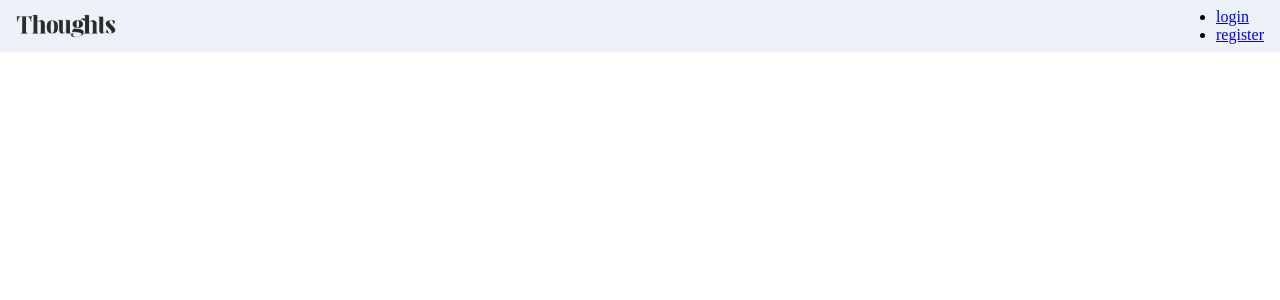
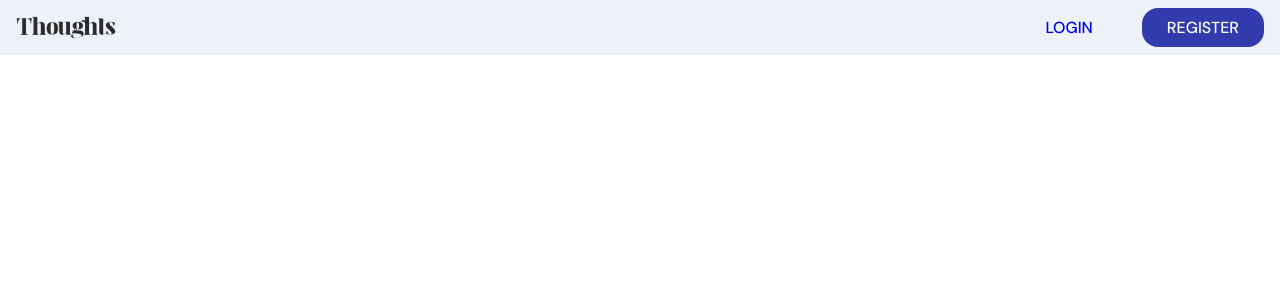
Before and after one commit to 0plaze0/Thoughts, a React (Vite) app in the folder client/: page / in a window 1280 px wide. Shown: the top 300 px of the page. Built offline with nearby package versions, Linux system fonts and the light colour scheme.

Commit message:
feat: navbar component

```diff
--- a/client/src/components/Navbar/Navbar.scss
+++ b/client/src/components/Navbar/Navbar.scss
@@ -22,3 +22,38 @@
     height: auto;
   }
 }
+.app__navbar-links {
+  flex: 1;
+  display: flex;
+  justify-content: flex-end;
+  align-items: center;
+  gap: 1.5rem;
+  li {
+    padding: 0.5rem 1.5rem;
+    list-style: none;
+    border-radius: 1rem;
+    border: 1px solid transparent;
+
+    cursor: pointer;
+
+    transition: 0.3s all ease-out;
+    a {
+      font-family: var(--font-base);
+      font-weight: 500;
+      text-decoration: none;
+      text-transform: uppercase;
+    }
+    &:hover {
+      border: 1px solid var(--secondary-color);
+    }
+    &:last-child {
+      background-color: var(--secondary-color);
+      a {
+        color: var(--white-color);
+      }
+      &:hover {
+        background-color: rgb(64, 75, 190);
+      }
+    }
+  }
+}
```
